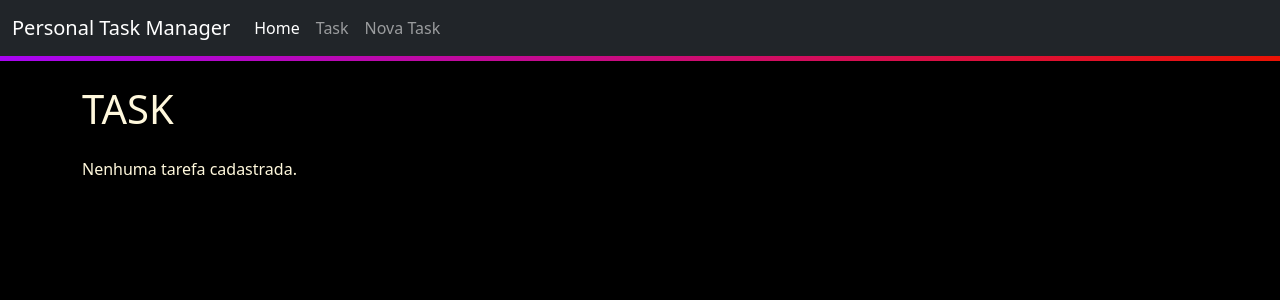
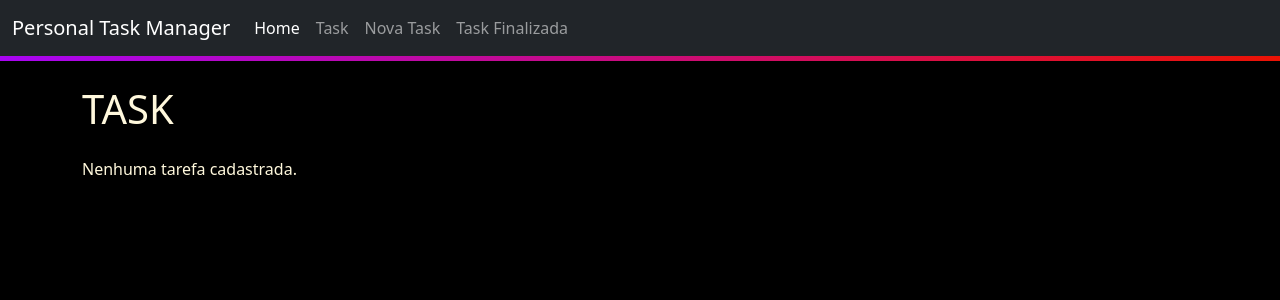
Before and after one commit to Scalabrini17/Personal_Task_Manager, a Django app: page /task in a window 1280 px wide. Shown: the top 300 px of the page. Run offline with Django 5.2, Linux system fonts and the light colour scheme; data that the repository does not hold is empty; some libraries are stand-ins or nearby versions.

Commit message:
Update: Finalizar task agora tem uma página e está em pleno funcionamento

```diff
--- a/apps/GTP/urls.py
+++ b/apps/GTP/urls.py
@@ -9,5 +9,7 @@ urlpatterns = [
     path('addTask', views.add_task, name = 'add_task'),
     path('excluirTask/<int:id>/', views.excluir_task, name = 'excluir_task'),
     path('editarTask/<int:id>/', views.editar_task, name = 'editarTask'),
-    path('visualizarTask/<int:id>/', views.visualizar_task, name = 'visualizarTask')
+    path('visualizarTask/<int:id>/', views.visualizar_task, name = 'visualizarTask'),
+    path('finalizarTask/<int:id>/', views.finalizar_task, name='finalizarTask'),
+    path('taskFinalizada/', views.task_finalizada, name='task_finalizada')
 ]
--- a/apps/GTP/views.py
+++ b/apps/GTP/views.py
@@ -1,5 +1,5 @@
 from django.shortcuts import render, redirect, get_object_or_404
-from .models import Task
+from .models import Task, Status
 from .forms import TaskForms
 from django.contrib import messages
 
@@ -7,7 +7,7 @@ def home(request):
     return render(request, 'task/home.html')
 
 def view_task(request):
-    get_task = Task.objects.all()
+    get_task = Task.objects.filter(status__in = [Status.EM_ESPERA, Status.INICIADO])
     context = {
         'get_task': get_task,
     }
@@ -59,3 +59,19 @@ def editar_task(request, id):
 def visualizar_task(request, id):
     task = Task.objects.get(id = id)
     return render(request, 'task/visualizarTask.html', {'task': task})
+
+def task_finalizada(request):
+    get_task = Task.objects.filter(status = Status.FINALIZADO)
+    context = {
+        'get_task': get_task,
+    }
+
+    return render(request, 'task/taskFinalizada.html', context)
+
+def finalizar_task(request, id):
+    task = get_object_or_404(Task, id = id)
+    task.status = Status.FINALIZADO
+    task.save()
+
+    messages.success(request, 'Task finalizada com SUCESSO!')
+    return redirect('task:task')
--- a/templates/base/footer.html
+++ b/templates/base/footer.html
@@ -4,7 +4,7 @@
     <ul class="nav justify-content-end">
         <!-- botão do instagram -->
         <li class="nav-item">
-            <a class="nav-link active" aria-current="page" href="https://www.instagram.com/itscalabrini/" target="_blank"><i class="fa-brands fa-instagram"></i> Instagram</a>
+            <a class="nav-link active" aria-current="page" href="https://www.instagram.com/scalabrini.py/" target="_blank"><i class="fa-brands fa-instagram"></i> Instagram</a>
         </li>
         <!-- botão do e-mail
         <li class="nav-item">
--- a/templates/base/nav_bar.html
+++ b/templates/base/nav_bar.html
@@ -17,6 +17,9 @@
         <li class="nav-item">
           <a class="nav-link" href="{% url 'task:add_task' %}">Nova Task</a>
         </li>
+        <li class="nav-item">
+          <a class="nav-link" href="{% url 'task:task_finalizada' %}">Task Finalizada</a>
+        </li>
       </ul>
     </div>
   </div>
--- a/templates/task/task.html
+++ b/templates/task/task.html
@@ -36,16 +36,21 @@
             </p>
 
             <div class="d-flex gap-2">
-                <a href="{% url 'task:excluir_task' task.id %}" class="btn btn-outline-danger">
-                    Excluir
+
+                <a href="{% url 'task:visualizarTask' task.id %}" class="btn btn-outline-warning" data-bs-toggle="tooltip" data-bs-placement="top" title="Visualizar">
+                    <i class="fa-solid fa-eye"></i>
                 </a>
 
-                <a href="{% url 'task:editarTask' task.id %}" class="btn btn-outline-success">
-                    Editar
+                <a href="{% url 'task:editarTask' task.id %}" class="btn btn-outline-primary" data-bs-toggle="tooltip" data-bs-placement="top" title="Editar task">
+                    <i class="fa-solid fa-pen"></i>
                 </a>
 
-                <a href="{% url 'task:visualizarTask' task.id %}" class="btn btn-outline-warning">
-                    visualizar
+                <a href="{% url 'task:excluir_task' task.id %}" class="btn btn-outline-danger" data-bs-toggle="tooltip" data-bs-placement="top" title="Excluir task">
+                    <i class="fa-solid fa-trash-can"></i>
+                </a>
+
+                <a href="{% url 'task:finalizarTask' task.id %}" class="btn btn-outline-success" data-bs-toggle="tooltip" data-bs-placement="top" title="Finalizar task">
+                    <i class="fa-solid fa-circle-check"></i>
                 </a>
 
             </div>
```
Also changed, not shown: templates/task/taskFinalizada.html (added, +46 -0 lines).
